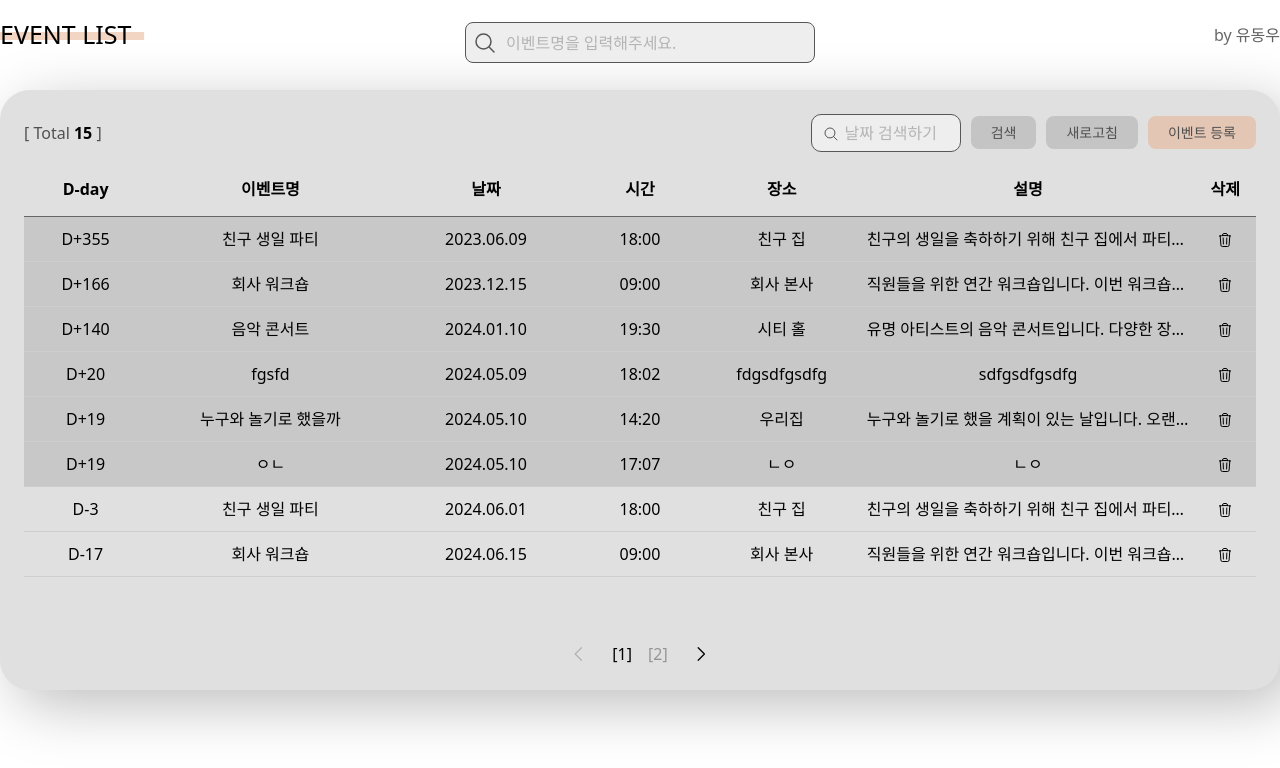
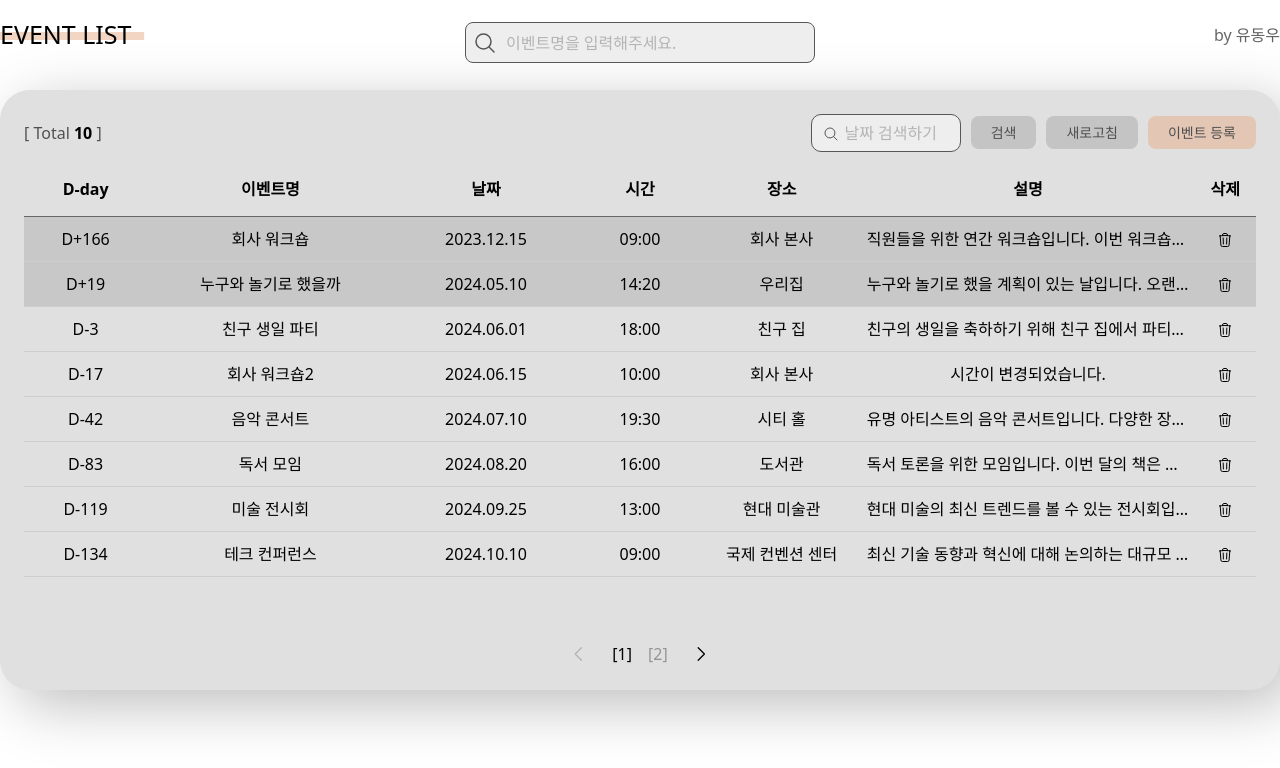
Before and after one commit to devwoodie/insighter-fe-test, a React (Create React App) app: page / in a window 1280 px wide. Shown: the top 768 px of the page. Built offline with nearby package versions, Linux system fonts and the light colour scheme; data requests are answered from the project's data file.

Commit message:
event 수정, 삭제 기능 구현

```diff
--- a/db.json
+++ b/db.json
@@ -9,20 +9,20 @@
       "description": "누구와 놀기로 했을 계획이 있는 날입니다. 오랜만에 만나서 함께 재미있는 시간을 보낼 것입니다. 우리는 영화를 보고, 저녁을 먹고, 게임을 할 예정입니다. 날씨가 좋다면 근처 공원에도 갈 것입니다."
     },
     {
-      "id": "2",
       "eventName": "친구 생일 파티",
       "date": "2024.06.01",
       "time": "18:00",
       "location": "친구 집",
-      "description": "친구의 생일을 축하하기 위해 친구 집에서 파티가 열립니다. 맛있는 음식과 케이크, 그리고 다양한 게임과 활동이 준비되어 있습니다. 여러 친구들이 모여 즐거운 시간을 보낼 것입니다."
+      "description": "친구의 생일을 축하하기 위해 친구 집에서 파티가 열립니다. 맛있는 음식과 케이크, 그리고 다양한 게임과 활동이 준비되2어 있습니다. 여러 친구들이 모여 즐거운 시간을 보낼 것입니다.",
+      "id": "2"
     },
     {
-      "id": "3",
-      "eventName": "회사 워크숍",
+      "eventName": "회사 워크숍2",
       "date": "2024.06.15",
-      "time": "09:00",
+      "time": "10:00",
       "location": "회사 본사",
-      "description": "직원들을 위한 연간 워크숍입니다. 이번 워크숍에서는 팀 빌딩 활동, 프로젝트 리뷰, 그리고 향후 계획에 대한 발표가 있을 예정입니다. 여러 강사들이 초청되어 다양한 주제에 대해 강연을 진행할 것입니다."
+      "description": "시간이 변경되었습니다.",
+      "id": "3"
     },
     {
       "id": "4",
@@ -39,14 +39,6 @@
       "time": "16:00",
       "location": "도서관",
       "description": "독서 토론을 위한 모임입니다. 이번 달의 책은 현대 문학의 고전으로, 다양한 주제에 대해 토론할 예정입니다. 참가자들은 각자 준비한 감상과 분석을 공유하고, 책의 주제와 문체, 작가의 의도 등에 대해 깊이 있는 대화를 나눌 것입니다. 이후에는 다음 달에 읽을 책을 선정할 계획입니다."
-    },
-    {
-      "id": "6",
-      "eventName": "주말 캠핑",
-      "date": "2024.09.05",
-      "time": "10:00",
-      "location": "국립 공원",
-      "description": "자연 속에서 즐기는 주말 캠핑입니다. 가족과 친구들이 함께 모여 텐트를 치고, 캠프파이어를 하고, 별을 보며 하룻밤을 보낼 예정입니다. 하이킹, 낚시 등 다양한 야외 활동도 계획되어 있습니다."
     },
     {
       "id": "7",
@@ -81,44 +73,12 @@
       "description": "연말을 맞이하여 열리는 겨울 축제입니다. 다양한 먹거리와 핸드메이드 상품들이 있는 마켓, 아이스 스케이팅, 라이브 공연 등 여러 가지 즐길 거리가 준비되어 있습니다. 가족과 함께 따뜻하고 즐거운 시간을 보낼 수 있는 축제입니다."
     },
     {
-      "id": "11",
-      "eventName": "친구 생일 파티",
-      "date": "2023.06.09",
-      "time": "18:00",
-      "location": "친구 집",
-      "description": "친구의 생일을 축하하기 위해 친구 집에서 파티가 열립니다. 맛있는 음식과 케이크, 그리고 다양한 게임과 활동이 준비되어 있습니다. 여러 친구들이 모여 즐거운 시간을 보낼 것입니다."
-    },
-    {
       "id": "12",
       "eventName": "회사 워크숍",
       "date": "2023.12.15",
       "time": "09:00",
       "location": "회사 본사",
       "description": "직원들을 위한 연간 워크숍입니다. 이번 워크숍에서는 팀 빌딩 활동, 프로젝트 리뷰, 그리고 향후 계획에 대한 발표가 있을 예정입니다. 여러 강사들이 초청되어 다양한 주제에 대해 강연을 진행할 것입니다."
-    },
-    {
-      "id": "13",
-      "eventName": "음악 콘서트",
-      "date": "2024.01.10",
-      "time": "19:30",
-      "location": "시티 홀",
-      "description": "유명 아티스트의 음악 콘서트입니다. 다양한 장르의 음악이 연주될 예정이며, 많은 팬들이 모여 아티스트와 함께 노래를 즐길 것입니다. 티켓은 이미 매진되었으며, 콘서트 후에는 팬미팅도 예정되어 있습니다."
-    },
-    {
-      "id": "7fc6",
-      "eventName": "fgsfd",
-      "date": "2024.05.09",
-      "time": "18:02",
-      "location": "fdgsdfgsdfg",
-      "description": "sdfgsdfgsdfg"
-    },
-    {
-      "id": "bae0",
-      "eventName": "ㅇㄴ",
-      "date": "2024.05.10",
-      "time": "17:07",
-      "location": "ㄴㅇ",
-      "description": "ㄴㅇ"
     }
   ]
 }
--- a/src/api/types/eventList.ts
+++ b/src/api/types/eventList.ts
@@ -1,5 +1,5 @@
 export type TEventList = {
-    id: number,
+    id?: number | string,
     eventName: string,
     date: string,
     time: string,
--- a/src/components/EventList/ListCont.tsx
+++ b/src/components/EventList/ListCont.tsx
@@ -8,19 +8,22 @@ import { useNavigate } from 'react-router-dom';
 import { dDayForm } from '../../utils/functions/dateForm';
 import { useSelector } from 'react-redux';
 import { StateType } from '../../store/types';
+import instance from '../../api/axios';
 
 type TProps = {
     list: TEventList[] | [];
     searchKeyword: string;
     currentPage: number;
     setCurrentPage: React.Dispatch<React.SetStateAction<number>>;
+    getEventList: () => void
 }
 
 export const ListCont = ({
     list,
     searchKeyword,
     currentPage,
-    setCurrentPage
+    setCurrentPage,
+    getEventList
 }: TProps) => {
 
     const navigate = useNavigate();
@@ -43,18 +46,41 @@ export const ListCont = ({
 
     const totalPages = Math.ceil(sortedList.length / ITEMS_PER_PAGE);
 
-    const handleDelete = () => {
+    // DELETE
+    const deleteEvent = async (id: string | number) => {
+        try{
+            const res =  await instance.delete(`/event/${id}`);
+            if(res.status === 200){
+                return true;
+            }else{
+                return false;
+            }
+        }catch(err){
+            Alert.error({
+                title: "에러가 발생했습니다."
+            })
+        }
+    }
+    const handleDelete = (id: string | number) => {
         Alert.warning({
             title: "이 이벤트를 삭제하시겠습니까?",
-            action: (result) => {
+            action: async (result) => {
                 if(result.isConfirmed){
-
+                    const boolean = await deleteEvent(id);
+                    if(boolean){
+                        Alert.success({
+                            title: "이벤트가 삭제되었습니다.",
+                            action: () => {
+                                getEventList();
+                            }
+                        })
+                    }
                 }
             }
         })
     }
     const handleClick = (id: string | number) => {
-        navigate("/detail", {state: {"type": "detail", "id" : id},})
+        navigate("/detail", {state: {"type": "detail", "id" : id}})
     }
     const handleDDay = (day: string): string => {
         const dDay = dDayForm(day)
@@ -80,7 +106,7 @@ export const ListCont = ({
                     </thead>
                     <tbody className='text-center'>
                         {currentItems?.length !== 0 ? currentItems?.map((item: TEventList) => (
-                            <tr className={`${dDayForm(item.date) < 0 && "bg-[#bdbdbdad] border-[#b3b3b3] hover:bg-[#bdbdbdad]"} cursor-pointer hover:bg-[#e7a8843e] border-b-[1px] border-solid border-[#cecece]`} key={item.id} onClick={() => handleClick(item.id)}>
+                            <tr className={`${dDayForm(item.date) < 0 && "bg-[#bdbdbdad] border-[#b3b3b3] hover:bg-[#bdbdbdad]"} cursor-pointer hover:bg-[#e7a8843e] border-b-[1px] border-solid border-[#cecece]`} key={item.id} onClick={() => handleClick(item.id || "")}>
                                 <td>{handleDDay(item.date)}</td>
                                 <td>{item.eventName}</td>
                                 <td>{item.date}</td>
@@ -88,7 +114,7 @@ export const ListCont = ({
                                 <td>{item.location}</td>
                                 <td>{item.description}</td>
                                 <td>
-                                    <button className='align-middle text-center' onClick={handleDelete}>
+                                    <button className='align-middle text-center' onClick={(e) => {e.stopPropagation(); handleDelete(item?.id || "")}}>
                                         <svg xmlns="http://www.w3.org/2000/svg" fill="none" viewBox="0 0 24 24" strokeWidth="1.5" stroke="currentColor" className="size-4">
                                             <path strokeLinecap="round" strokeLinejoin="round" d="m14.74 9-.346 9m-4.788 0L9.26 9m9.968-3.21c.342.052.682.107 1.022.166m-1.022-.165L18.16 19.673a2.25 2.25 0 0 1-2.244 2.077H8.084a2.25 2.25 0 0 1-2.244-2.077L4.772 5.79m14.456 0a48.108 48.108 0 0 0-3.478-.397m-12 .562c.34-.059.68-.114 1.022-.165m0 0a48.11 48.11 0 0 1 3.478-.397m7.5 0v-.916c0-1.18-.91-2.164-2.09-2.201a51.964 51.964 0 0 0-3.32 0c-1.18.037-2.09 1.022-2.09 2.201v.916m7.5 0a48.667 48.667 0 0 0-7.5 0" />
                                         </svg>
--- a/src/pages/EventDetailScreen.tsx
+++ b/src/pages/EventDetailScreen.tsx
@@ -17,8 +17,8 @@ export const EventDetailScreen = () => {
 
     const navigate = useNavigate();
     const locationData = useLocation();
-    const type = locationData.state.type;
-    const eventId = locationData.state.id;
+    const type: string = locationData.state.type;
+    const eventId: string = locationData.state.id;
     const [eventName, setEventName] = useState<string>("");
     const [date, setDate] = useState<Date | null | undefined>();
     const [time, setTime] = useState<string>("");
@@ -26,8 +26,8 @@ export const EventDetailScreen = () => {
     const [description, setDescription] = useState<string>("");
     const [isDisabled, setIsDisabled] = useState<boolean>(false);
 
-    // POST event
-    const postEvent = async () => {
+    // POST | PUT event
+    const postEvent = async (method: string) => {
         if(eventName === "" || date === (null || undefined) || time === "" || location === "" || description === ""){
             Alert.error({
                 title: "내용을 확인해주세요.",
@@ -42,8 +42,8 @@ export const EventDetailScreen = () => {
                 description: description
             }
         try{
-            const res = await instance.post("/event", eventData);
-            if(res.status === 201){
+            const res =  await (method === "post" ? instance.post("/event", eventData) : instance.put(`/event/${eventId}`, eventData));
+            if(res.status === (method === "post" ? 201 : 200)){
                 return true;
             }else{
                 return false;
@@ -54,17 +54,17 @@ export const EventDetailScreen = () => {
             })
         }
     }
-    const handleRegister = async () => {
+    const handleRegister = async (method: string) => {
         Alert.warning({
-            title: "이벤트를 등록하시겠습니까?",
+            title: method === "post" ? "이벤트를 등록하시겠습니까?" : "이벤트를 수정하시겠습니까?",
             action: async (result) => {
                 if(result.isConfirmed){
-                    const boolean = await postEvent();
+                    const boolean = await postEvent(method);
                     if(boolean){
                         Alert.success({
-                            title: "등록이 완료되었습니다.",
+                            title: method === "post" ? "등록이 완료되었습니다." : "수정이 완료되었습니다.",
                             action: () => {
-                                navigate("/");
+                                method === "post" ? navigate("/") : setIsDisabled(true);
                             }
                         })
                     }
@@ -72,10 +72,10 @@ export const EventDetailScreen = () => {
             }
         })
     }
+    // GET
     const getEventDetail = async () => {
         try{
             const res: AxiosResponse<TEventList> = await instance.get(`/event/${eventId}`);
-            console.log(res)
             if(res.status === 200){
                 setEventName(res.data.eventName);
                 setDate(new Date(res.data.date));
@@ -146,7 +146,7 @@ export const EventDetailScreen = () => {
                 {type === "register" ?
                     <CustomButton
                         title={"등록하기"}
-                        onClick={handleRegister}
+                        onClick={() => handleRegister("post")}
                         bgColor={"#e7a8847c"}
                     />:
                     <>
@@ -164,7 +164,7 @@ export const EventDetailScreen = () => {
                             />
                             <CustomButton
                                 title={"수정"}
-                                onClick={() => {}}
+                                onClick={() => handleRegister("put")}
                                 bgColor={"#e7a8847c"}
                                 ml={"10"}
                             />
--- a/src/pages/EventListScreen.tsx
+++ b/src/pages/EventListScreen.tsx
@@ -43,8 +43,10 @@ export const EventListScreen = () => {
                 title: "날짜를 선택해주세요."
             })
         }else{
-            const newDate = dateForm(selectedDate);
-            diapatch(setSearchDate(newDate));
+            if(selectedDate instanceof Date){
+                const newDate = dateForm(selectedDate);
+                diapatch(setSearchDate(newDate));
+            }
         }
     }
     const handleReload = () => {
@@ -98,6 +100,7 @@ export const EventListScreen = () => {
                 searchKeyword={searchKeyword}
                 currentPage={currentPage}
                 setCurrentPage={setCurrentPage}
+                getEventList={getEventList}
             />
         </LayoutCont>
     )
```
Lines whose indentation alone changed are shown as unchanged.
